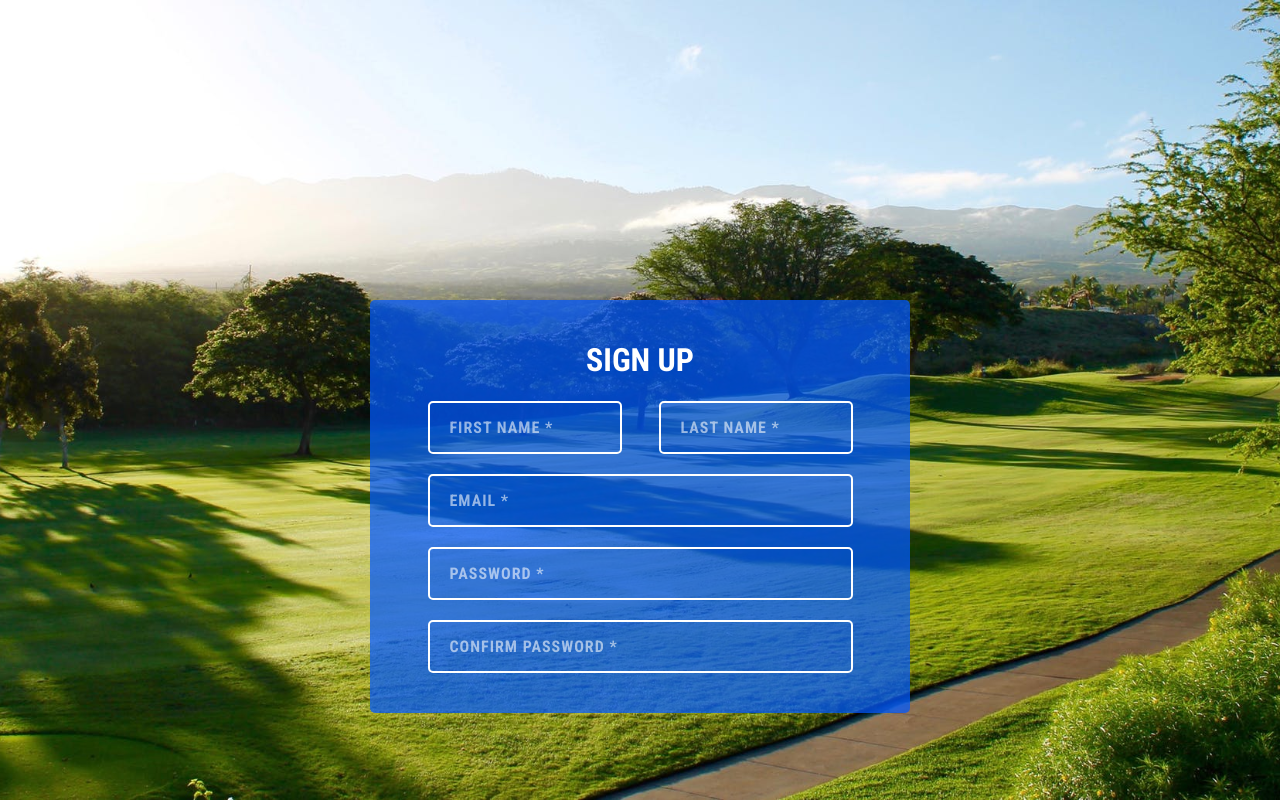
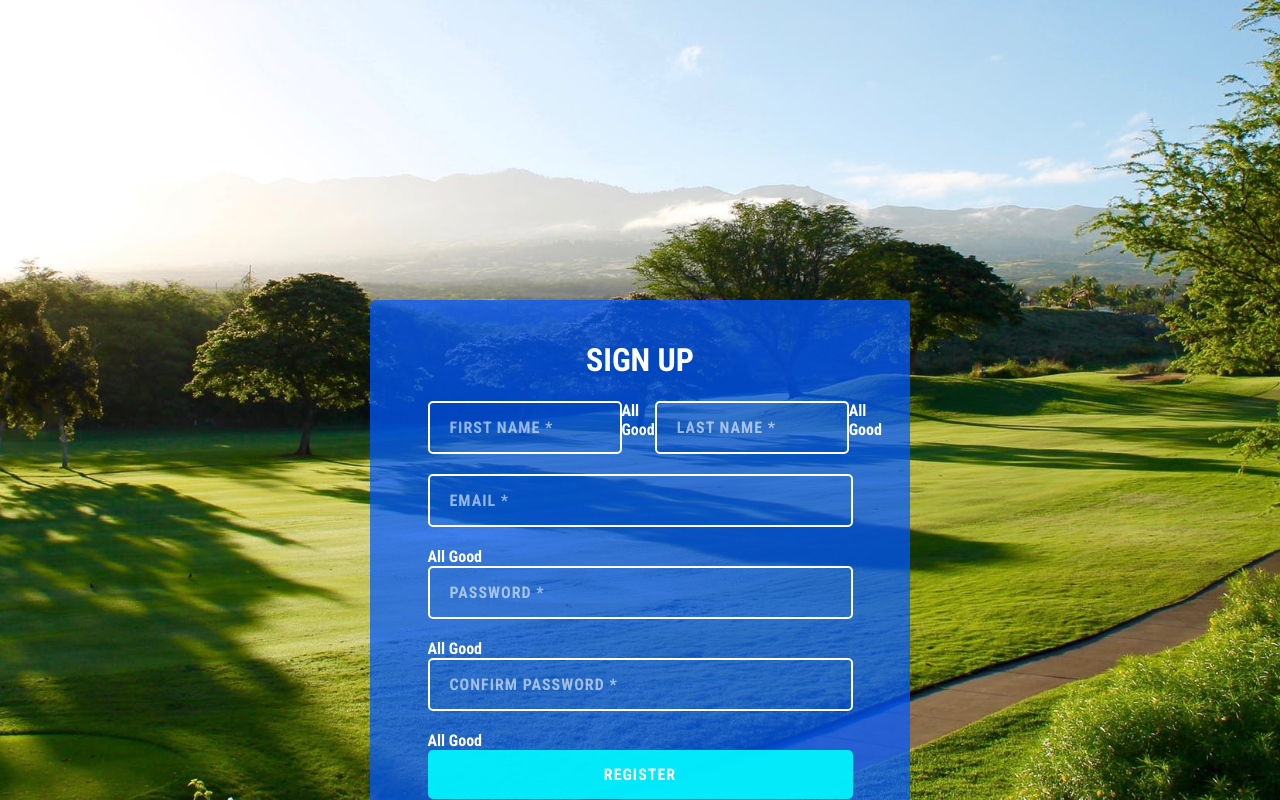
Before and after one commit to anthonyvigz/Zodia, a React (Create React App) app: page /register in a window 1280 px wide. Shown: the top 800 px of the page. Built offline with nearby package versions, Linux system fonts and the light colour scheme.

Commit message:
set up formik validation

```diff
--- a/package.json
+++ b/package.json
@@ -11,6 +11,7 @@
     "@testing-library/user-event": "^7.1.2",
     "axios": "^0.19.1",
     "bootstrap": "^4.4.1",
+    "formik": "^2.1.1",
     "material-ui": "^1.0.0-beta.47",
     "node-sass": "^4.13.0",
     "react": "^16.12.0",
@@ -21,7 +22,8 @@
     "react-scripts": "3.3.0",
     "redux": "^4.0.5",
     "redux-logger": "^3.0.6",
-    "redux-thunk": "^2.3.0"
+    "redux-thunk": "^2.3.0",
+    "yup": "^0.28.0"
   },
   "scripts": {
     "start": "react-scripts start",
--- a/src/Components/Register.jsx
+++ b/src/Components/Register.jsx
@@ -1,21 +1,102 @@
 import React from 'react';
 import '../scss/register.scss';
+import { Formik } from 'formik';
+import * as Yup from 'yup';
+import Error from '../helpers/Error';
 
 export default function Register() {
+
+const validationSchema = Yup.object().shape({
+  firstName: Yup.string()
+    .min(1, "Must have a character")
+    .max(20, "Must be shorter than 20")
+    .required("Must enter a first name"),
+  lastName: Yup.string()
+    .min(1, "Must have a character")
+    .max(20, "Must be shorter than 20")
+    .required("Must enter a last name"),
+  email: Yup.string()
+    .email("Must be a valid email address")
+    .required("Must enter an email"),
+})
 
 
   return (
     <div className="register">
       <h1>SIGN UP</h1>
-      <form className="registerForm" noValidate autoComplete="off">
-        <div className="firstLast">
-          <input type="text" placeholder="FIRST NAME *" name="firstName" />
-          <input type="text" placeholder="LAST NAME *" name="lastName" />
-        </div>
-        <input type="text" placeholder="EMAIL *" name="email" />
-        <input type="password" placeholder="PASSWORD *" name="password" />
-        <input type="password" placeholder="CONFIRM PASSWORD *" name="password" />
-      </form>
+      <Formik
+        initialValues={{
+          firstName: '',
+          lastName: '',
+          email: '',
+          password: '',
+          confirmPassword: ''
+        }}
+        validationSchema={validationSchema}
+      >
+        {({ values, errors, touched, handleChange, handleBlur }) => (
+          <form className="registerForm">
+            <div className="firstLast">
+              <input
+                type="text"
+                id="firstName"
+                placeholder="FIRST NAME *"
+                name="firstName"
+                onChange={handleChange}
+                value={values.firstName}
+                onBlur={handleBlur}
+                className={(touched.firstName && errors.firstName) ? "hasError" : "validInput"}
+              />
+              <Error touched={touched.firstName} message={errors.firstName} />
+              <input
+                type="text"
+                id="lastName"
+                placeholder="LAST NAME *"
+                name="lastName"
+                onChange={handleChange}
+                value={values.lastName}
+                onBlur={handleBlur}
+                className={touched.lastName && errors.lastName ? "hasError" : "validInput"}
+              />
+              <Error touched={touched.lastName} message={errors.lastName} />
+            </div>
+              <input
+                type="email"
+                id="email"
+                placeholder="EMAIL *"
+                name="email"
+                onChange={handleChange}
+                value={values.email}
+                onBlur={handleBlur}
+                className={touched.email && errors.email ? "hasError" : "validInput"}
+              />
+              <Error touched={touched.email} message={errors.email} />
+              <input
+                type="password"
+                id="password"
+                placeholder="PASSWORD *"
+                name="password"
+                onChange={handleChange}
+                value={values.password}
+                onBlur={handleBlur}
+                className={touched.password && errors.password ? "hasError" : "validInput"}
+              />
+              <Error touched={touched.password} message={errors.password} />
+              <input
+                type="password"
+                id="confirmPassword"
+                placeholder="CONFIRM PASSWORD *"
+                name="confirmPassword"
+                onChange={handleChange}
+                value={values.confirmPassword}
+                onBlur={handleBlur}
+                className={touched.confirmPassword && errors.confirmPassword ? "hasError" : "validInput"}
+                />
+                <Error touched={touched.confirmPassword} message={errors.confirmPassword} />
+            <button type="submit">REGISTER</button>
+          </form>
+        )}
+      </Formik>
     </div>
   );
 }
--- /dev/null
+++ b/src/helpers/Error.jsx
@@ -0,0 +1,13 @@
+import React from 'react';
+
+const Error = ({ touched, message }) => {
+    if (touched === false) {
+        return <div className="form-message invalid">&nbsp;</div>;
+    }
+    if (message) {
+        return <div className="form-message invalid">{message}</div>
+    }
+    return <div className="form-message valid">All Good</div>;
+};
+
+export default Error;
--- a/src/scss/register.scss
+++ b/src/scss/register.scss
@@ -1,4 +1,5 @@
 @import url('https://fonts.googleapis.com/css?family=Roboto+Condensed:700&display=swap');
+
 
 .register {
     display: flex;
@@ -23,7 +24,7 @@
     font-family: 'Roboto Condensed', sans-serif;
     width: 425px;
 
-    input {
+    .validInput {
         color: white;
         background: none;
         padding: 15px 20px;
@@ -35,18 +36,36 @@
         border-radius: 5px;
     }
 
-    input::placeholder {
+    .validInput::placeholder {
         font-family: 'Roboto Condensed', sans-serif;
         transition: 0.8s;
         letter-spacing: 1px;
         color: rgba(255, 255, 255, 0.575);
     }
 
-    input:hover::-webkit-input-placeholder {
+    .validInput:hover::-webkit-input-placeholder {
         font-family: 'Roboto Condensed', sans-serif;
         font-size: 0.5em;
         transition: 0.8s;
         letter-spacing: 1px;
+    }
+
+    button {
+        padding: 15px 20px;
+        border-radius: 5px;
+        font-family: 'Roboto Condensed', sans-serif;
+        letter-spacing: 1px;
+        color: white;
+        background-color: rgba(0, 247, 255, 0.918);
+        font-size: 1em;
+        border: none;
+        margin-bottom: 20px;
+        transition: 0.25s;
+    }
+
+    button:hover {
+        background-color: rgba(0, 183, 255, 0.918);
+        transition: 0.25s;
     }
 }
 
@@ -59,3 +78,16 @@
     }
 
 }
+
+// input error in validation
+.hasError {
+    color: white;
+    background: none;
+    padding: 15px 20px;
+    font-family: 'Roboto Condensed', sans-serif;
+    letter-spacing: 1px;
+    font-size: 1em;
+    margin-bottom: 20px;
+    border: solid red 2px;
+    border-radius: 5px;
+}
```
Also changed, not shown: 1 other file (tests, documents, lock files or other folders).
